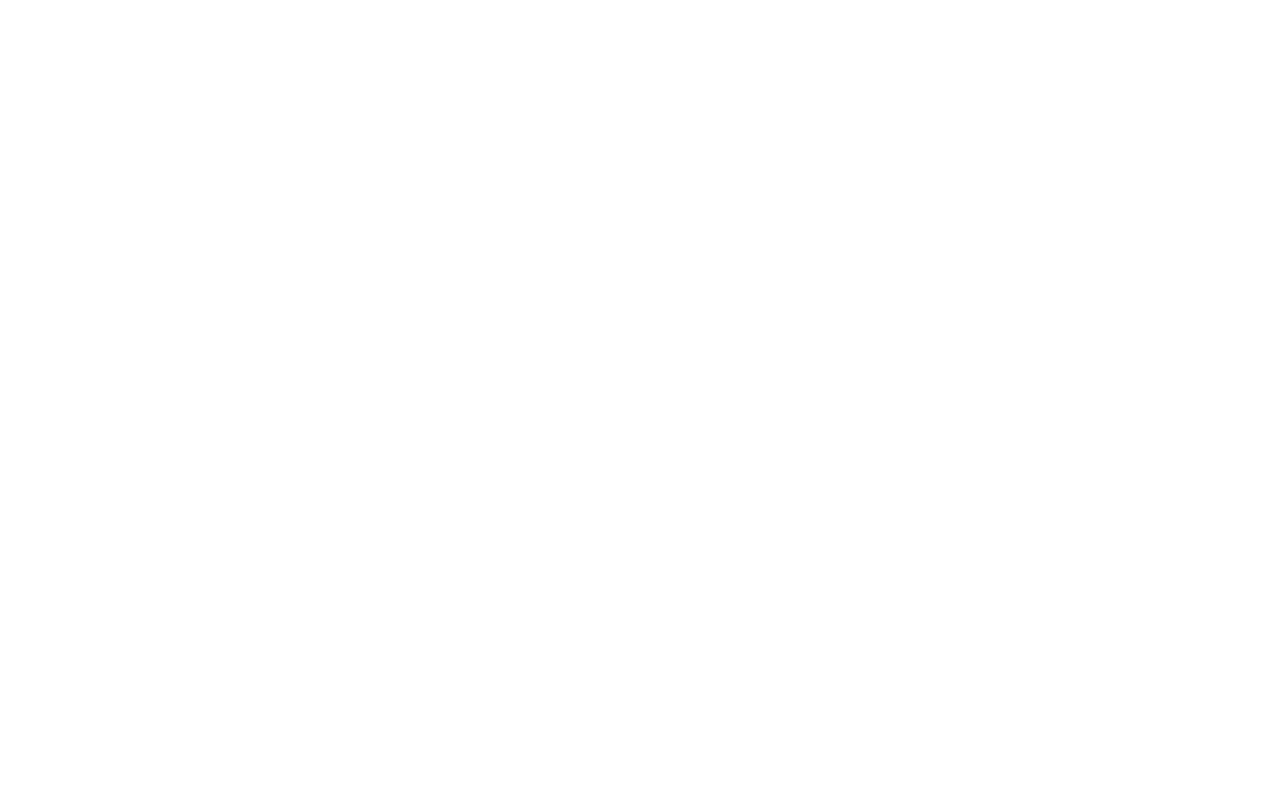
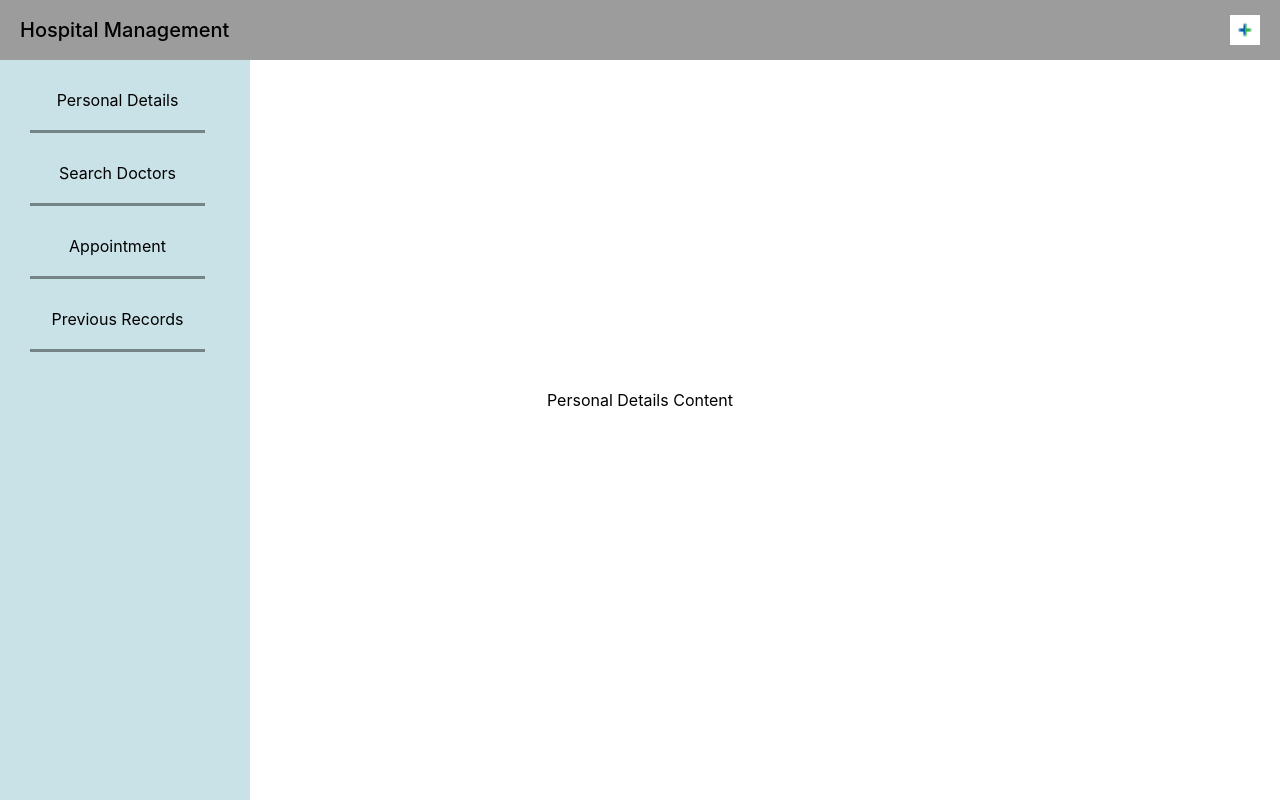
Before and after one commit to kedarlin/Health-care-GDSC, a React (Create React App) app: page /patient in a window 1280 px wide. Before the commit this address had no page. Built offline with nearby package versions, Linux system fonts and the light colour scheme.

Commit message:
added new sidebar and about page

```diff
--- a/src/App.js
+++ b/src/App.js
@@ -1,7 +1,7 @@
 import React from 'react';
 import { BrowserRouter as Router, Route, Routes, Navigate } from 'react-router-dom';
 import Home from './Pages/Home/Home';
-
+import Patient from './Pages/Patient/Patient';
 
 const App = () => {
   return (
@@ -9,6 +9,7 @@
       <div>
         <Routes>
           <Route path="/" element={<Home />} />
+          <Route path='/patient' element={<Patient />} />
         </Routes>
       </div>
     </Router>
--- a/src/Components/Header/Header.css
+++ b/src/Components/Header/Header.css
@@ -6,6 +6,7 @@
     flex-direction: row;
     justify-content: space-between;
     align-items: center;
+    position: fixed;
 }
 .header-title {
     font-size : 20px;
--- /dev/null
+++ b/src/Components/PatientSideBar/PatientSideBar.css
@@ -0,0 +1,19 @@
+.PatientSideBar-container{
+    display: flex;
+    flex-direction: column;
+    width: 250px;
+    background-color: #00788d36;
+    height: 100vh;
+    position: fixed;
+    left: 0;
+    top: 60px;
+}
+.patient-personal{
+    text-align: center;
+    margin-left: 30px;
+    margin-top: 30px;
+    border-bottom: #0000006b solid 3px;
+    padding-bottom: 20px;
+    cursor: pointer;
+    width: 70%;
+}
--- /dev/null
+++ b/src/Components/PatientSideBar/PatientSideBar.js
@@ -0,0 +1,15 @@
+import React from "react";
+import './PatientSideBar.css';
+
+const PatientSideBar = ({ onSidebarClick }) => {
+    return (
+        <div className="PatientSideBar-container">
+            <div className="patient-personal" onClick={() => onSidebarClick('personal-details')}>Personal Details</div>
+            <div className="patient-personal" onClick={() => onSidebarClick('search-doctors')}>Search Doctors</div>
+            <div className="patient-personal" onClick={() => onSidebarClick('appointment')}>Appointment</div>
+            <div className="patient-personal" onClick={() => onSidebarClick('previous-records')}>Previous Records</div>
+        </div>
+    );
+}
+
+export default PatientSideBar;
--- a/src/Pages/Home/Home.js
+++ b/src/Pages/Home/Home.js
@@ -10,6 +10,7 @@
             <div className="home-about">
                 <h3>KISHORE</h3>
             </div>
+            <button className="home-about" >Home</button>
         </div>
     )
 }
--- /dev/null
+++ b/src/Pages/Patient/Patient.css
@@ -0,0 +1,17 @@
+.patient-container {
+    display: flex;
+    flex-direction: column;
+    height: 100vh;
+  }
+
+  .sidebar-container {
+    flex: 0 0 auto;
+  }
+
+  .content-container {
+    flex: 1;
+    display: flex;
+    align-items: center;
+    justify-content: center;
+    padding: 20px;
+  }
--- /dev/null
+++ b/src/Pages/Patient/Patient.js
@@ -0,0 +1,35 @@
+import React, { useState } from "react";
+import './Patient.css';
+import Header from '../../Components/Header/Header';
+import PatientSideBar from "../../Components/PatientSideBar/PatientSideBar";
+
+const Patient = () => {
+    const [activeSection, setActiveSection] = useState('personal-details');
+
+    const sectionComponents = {
+        'personal-details': <div className="patient-book-container">Personal Details Content</div>,
+        'search-doctors': <div className="patient-book-container">Search Doctors Content</div>,
+        'appointment': <div className="patient-book-container">Appointment Content</div>,
+        'previous-records': <div className="patient-book-container">Previous Records Content</div>
+    };
+
+    const handleSidebarClick = (section) => {
+        setActiveSection(section);
+    };
+
+    return (
+        <div>
+            <Header />
+            <div className="patient-container">
+                <div className="sidebar-container">
+                    <PatientSideBar onSidebarClick={handleSidebarClick} />
+                </div>
+                <div className="content-container">
+                    {sectionComponents[activeSection]}
+                </div>
+            </div>
+        </div>
+    );
+}
+
+export default Patient;
```
Also changed, not shown: src/Pages/sadksl.html (deleted).
